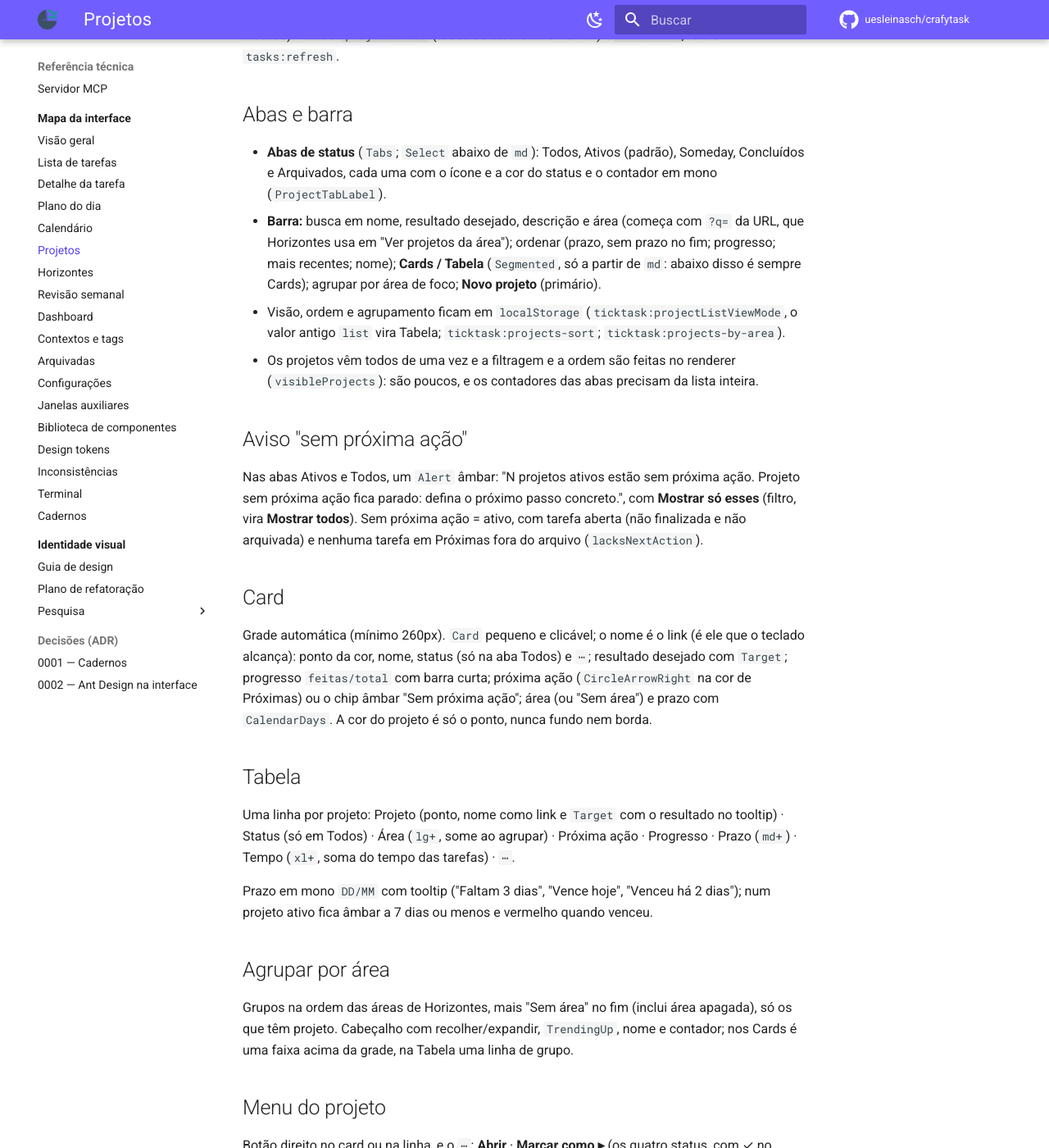
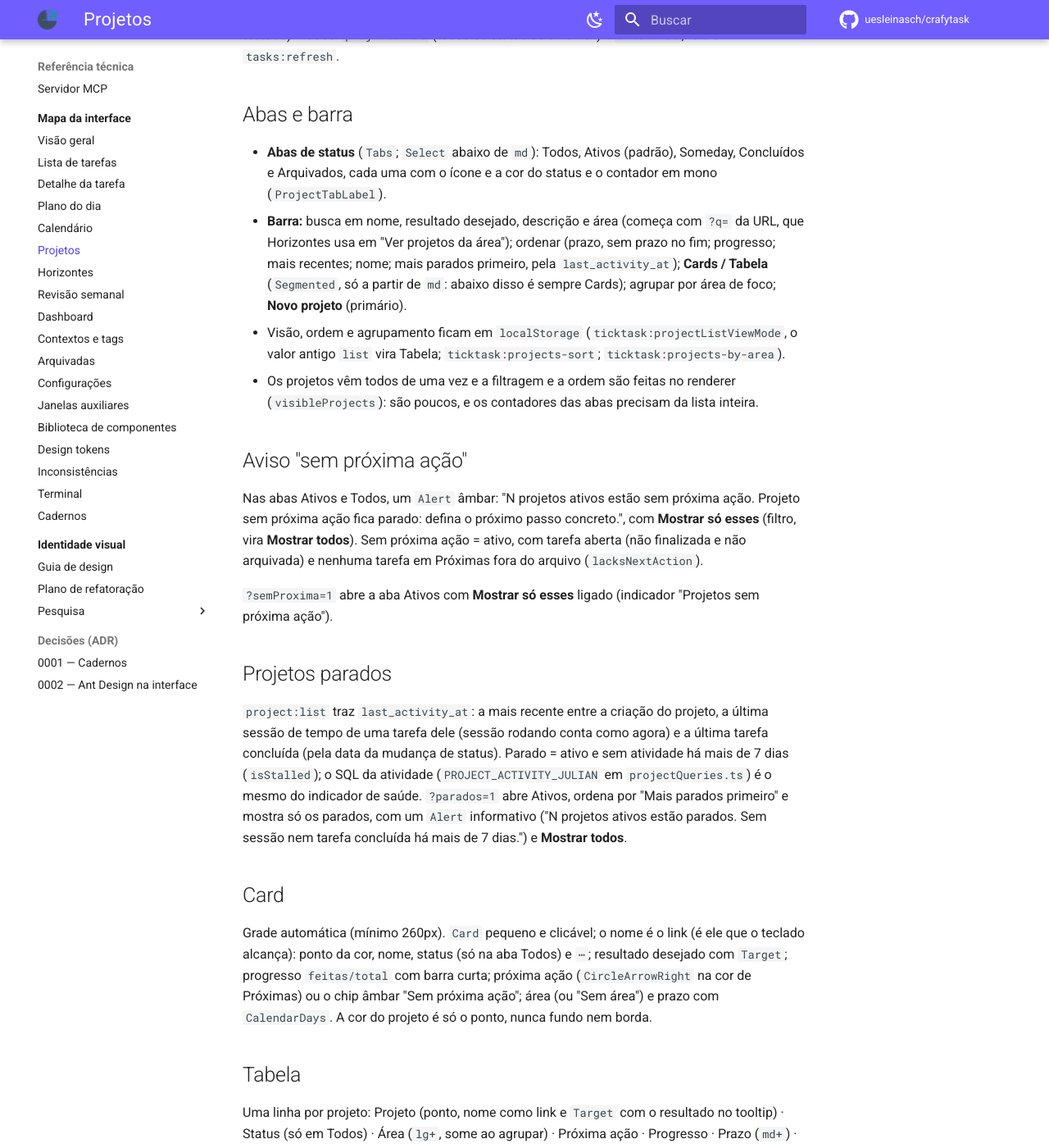
Before and after one commit to uesleinasch/crafytask, an MkDocs documentation site: the page built from docs/ui/05-projetos.md, in a window 1280 px wide and 1400 px high, scrolled down 524 px. Shown: the whole window at 82% size. Built offline with MkDocs 1.6.1 and Material for MkDocs 9.7.7, drawn with Linux system fonts in a browser that asks for light colours; some web fonts are replaced; comment, search, counter and statistics services are not loaded.

Commit message:
docs(design): destinos dos indicadores no protótipo, guia e telas

```diff
--- a/docs/ui/05-projetos.md
+++ b/docs/ui/05-projetos.md
@@ -20,7 +20,7 @@ Dados: `project:list` (todos os status de uma vez) e `area:list`; relê em `task
   Arquivados, cada uma com o ícone e a cor do status e o contador em mono (`ProjectTabLabel`).
 - **Barra:** busca em nome, resultado desejado, descrição e área (começa com `?q=` da URL, que
   Horizontes usa em "Ver projetos da área"); ordenar (prazo, sem prazo no fim;
-  progresso; mais recentes; nome); **Cards / Tabela** (`Segmented`, só a partir de `md`: abaixo
+  progresso; mais recentes; nome; mais parados primeiro, pela `last_activity_at`); **Cards / Tabela** (`Segmented`, só a partir de `md`: abaixo
   disso é sempre Cards); agrupar por área de foco; **Novo projeto** (primário).
 - Visão, ordem e agrupamento ficam em `localStorage` (`ticktask:projectListViewMode`, o valor antigo
   `list` vira Tabela; `ticktask:projects-sort`; `ticktask:projects-by-area`).
@@ -33,6 +33,19 @@ Nas abas Ativos e Todos, um `Alert` âmbar: "N projetos ativos estão sem próxi
 próxima ação fica parado: defina o próximo passo concreto.", com **Mostrar só esses** (filtro, vira
 **Mostrar todos**). Sem próxima ação = ativo, com tarefa aberta (não finalizada e não arquivada) e
 nenhuma tarefa em Próximas fora do arquivo (`lacksNextAction`).
+
+`?semProxima=1` abre a aba Ativos com **Mostrar só esses** ligado (indicador "Projetos sem próxima
+ação").
+
+## Projetos parados
+
+`project:list` traz `last_activity_at`: a mais recente entre a criação do projeto, a última sessão de
+tempo de uma tarefa dele (sessão rodando conta como agora) e a última tarefa concluída (pela data da
+mudança de status). Parado = ativo e sem atividade há mais de 7 dias (`isStalled`); o SQL da
+atividade (`PROJECT_ACTIVITY_JULIAN` em `projectQueries.ts`) é o mesmo do indicador de saúde.
+`?parados=1` abre Ativos, ordena por "Mais parados primeiro" e mostra só os parados, com um `Alert`
+informativo ("N projetos ativos estão parados. Sem sessão nem tarefa concluída há mais de 7 dias.")
+e **Mostrar todos**.
 
 ## Card
 
```
Also changed, not shown: docs/design/guia-de-design.md (+10 -1 lines), docs/design/plano-de-refatoracao.md (+1 -1 lines), docs/design/prototipo/checklist.json (+10 -0 lines), docs/design/prototipo/index.html (+41 -20 lines), docs/ui/01-lista-de-tarefas.md (+8 -1 lines), docs/ui/07-revisao-semanal.md (+5 -1 lines).
